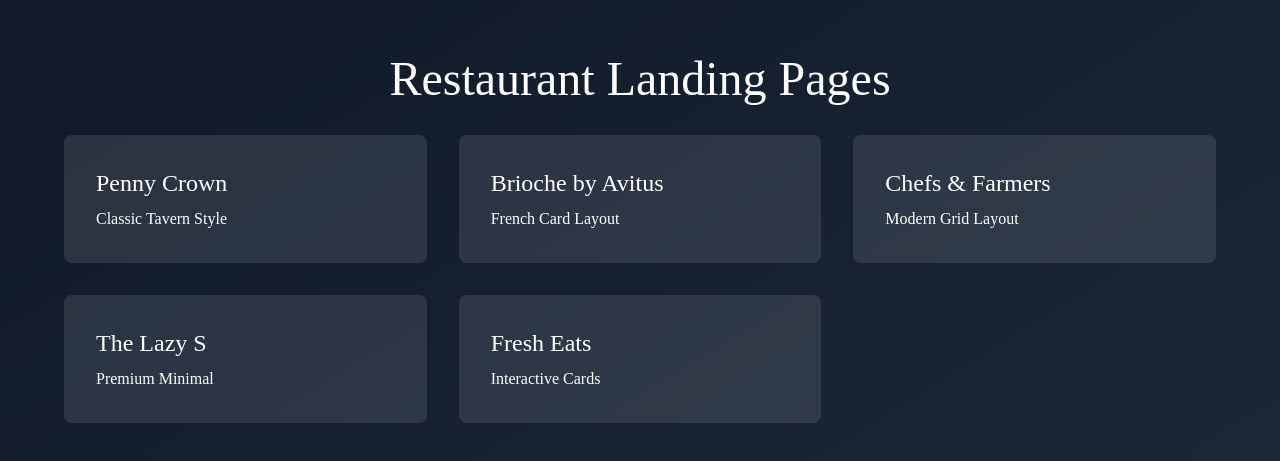
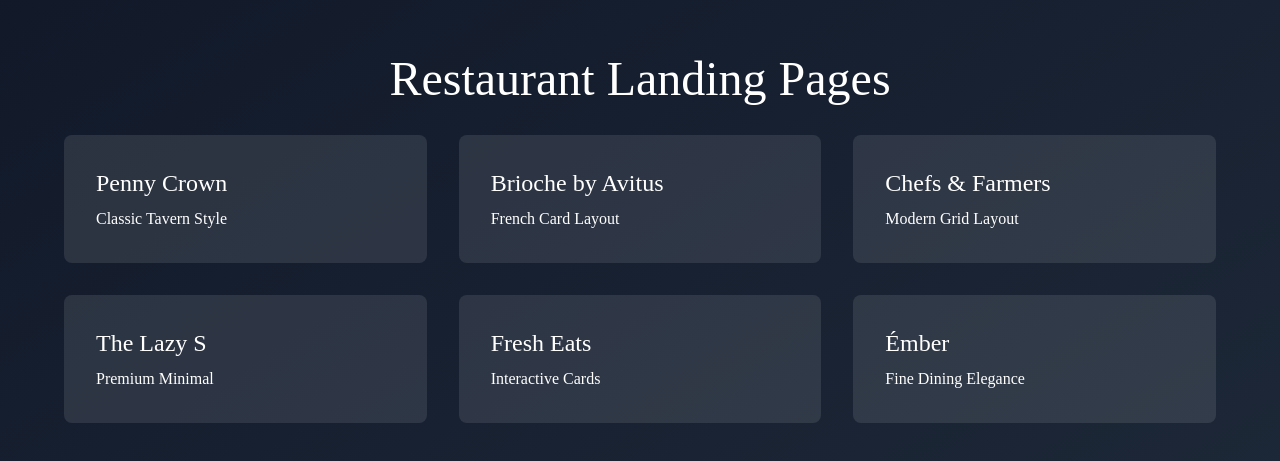
Before and after one commit to consulting-daol/restaurant-landing-pages, a Next.js app: page / in a window 1280 px wide. Shown: the part 161-622 px from the top of the page. Built offline with nearby package versions, Linux system fonts and the light colour scheme.

Commit message:
Add Émber restaurant to main landing page

```diff
--- a/app/page.tsx
+++ b/app/page.tsx
@@ -40,6 +40,13 @@ export default function Home() {
           <h2 className="text-2xl mb-2">Fresh Eats</h2>
           <p>Interactive Cards</p>
         </Link>
+        <Link
+          href="/ember"
+          className="no-underline text-inherit bg-white/10 p-8 rounded-lg transition-transform hover:-translate-y-1"
+        >
+          <h2 className="text-2xl mb-2">Émber</h2>
+          <p>Fine Dining Elegance</p>
+        </Link>
       </div>
     </div>
   );
```
